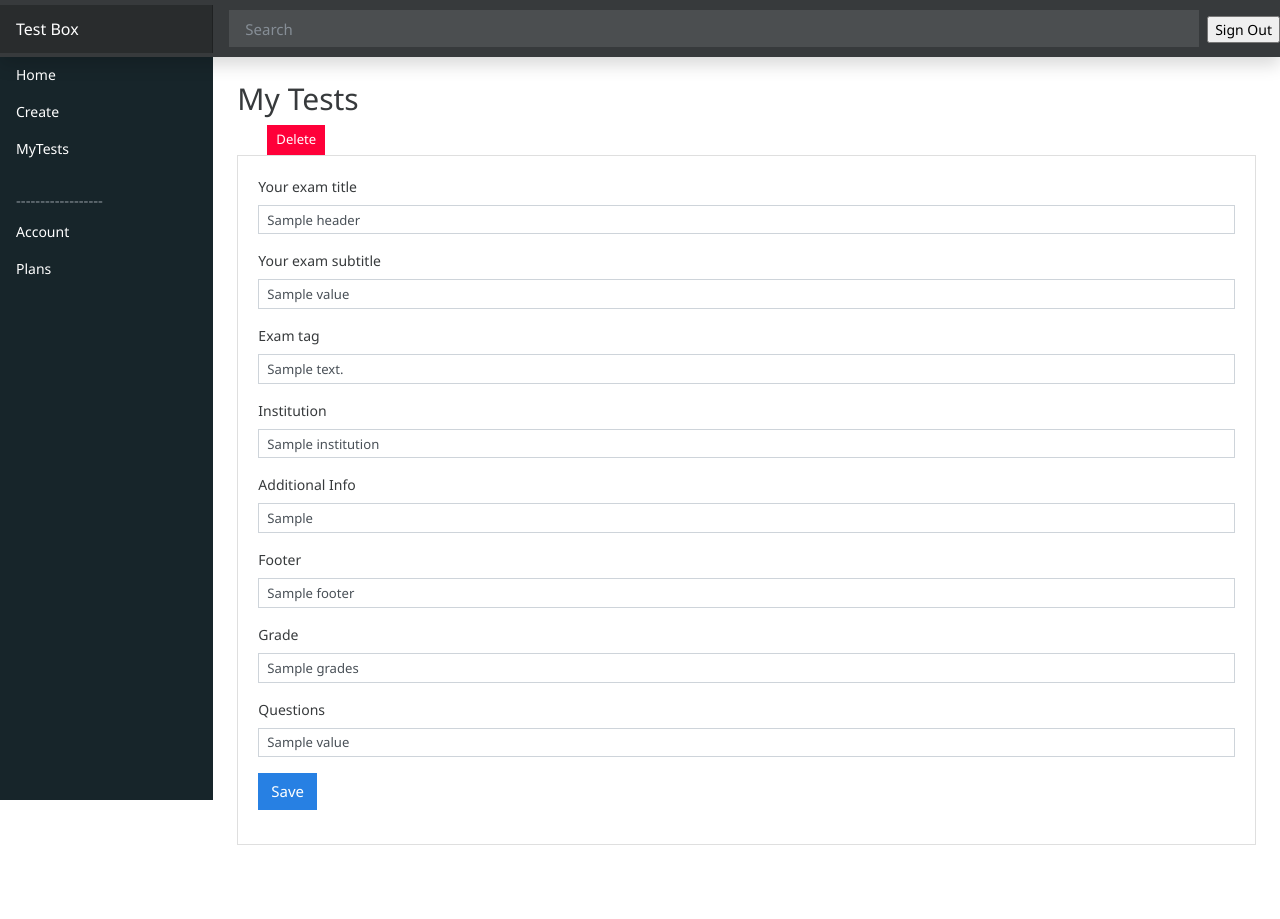
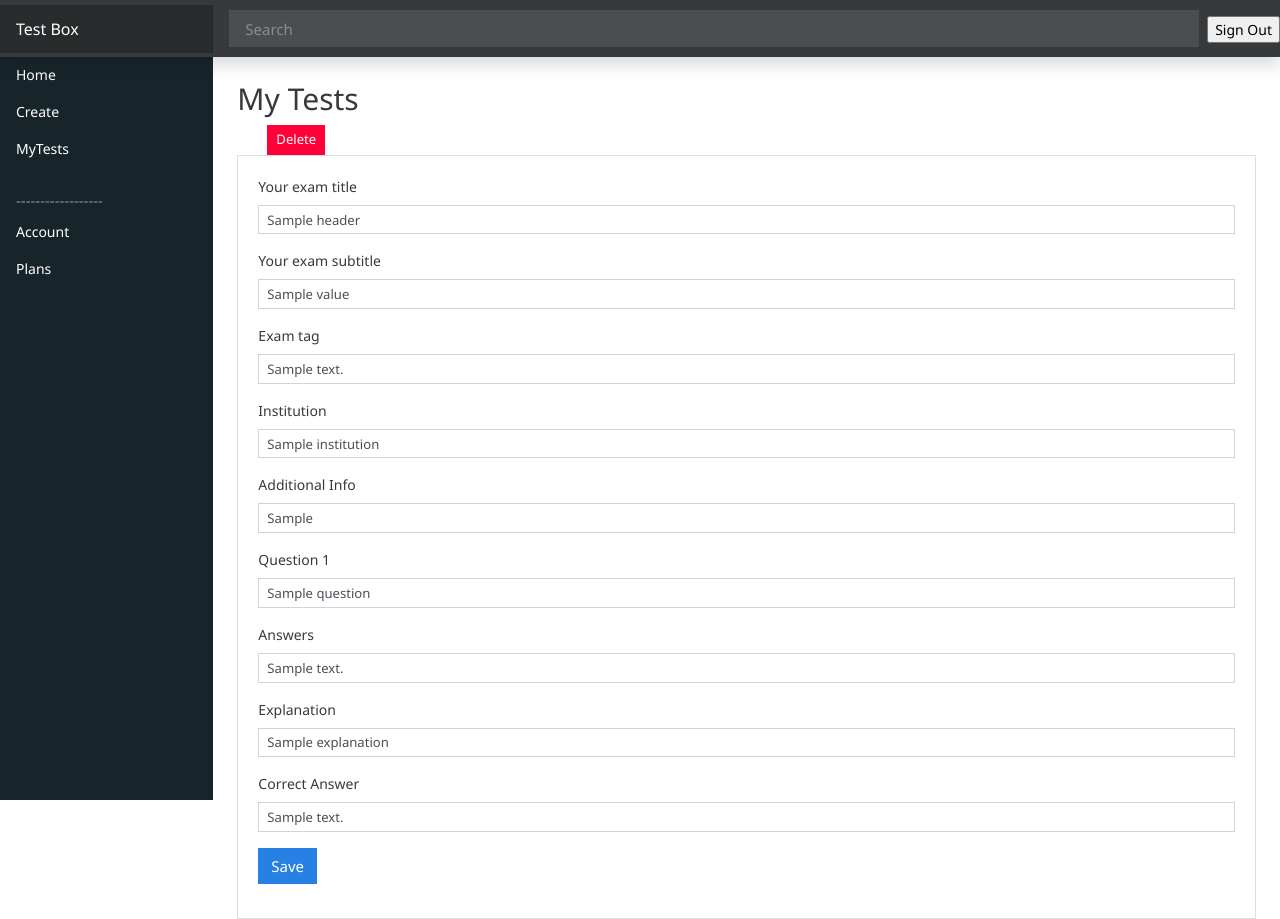
Before and after one commit to martinyanev94/PracticeTestApp, a Django app: template templates/mytests/edit_pt.html in a window 1280 px wide. Before the commit the page ends 845 px from the top, so only its background shows below. Run offline with Django 4.2, Linux system fonts and the light colour scheme; the template is opened without the code that fills it: most values are stand-ins (such as "Sample title", 1, 10 or a date in 2020); some libraries are stand-ins or nearby versions.

Commit message:
Start multiple questions handling

```diff
--- a/templates/mytests/edit_pt.html
+++ b/templates/mytests/edit_pt.html
@@ -1,5 +1,4 @@
 {% extends 'base.html' %} {% block content %}
-
 
 <div class="container mt-4">
   <div class="row">
@@ -7,53 +6,30 @@
   </div>
 
   <div class="col-md-2">
-      <a
-        href="{% url 'delete-test' user_tests.id %}"
-        class="btn btn-danger btn-sm"
-        >Delete</a
-      >
+    <a href="{% url 'delete-test' user_tests.id %}" class="btn btn-danger btn-sm">Delete</a>
   </div>
 </div>
 
 <div class="card">
   <div class="card-body">
     <form action="{% url 'edit-test' user_tests.id %}" method="post">
-        {% include 'partials/_messages.html'%} {% csrf_token %}
+      {% include 'partials/_messages.html'%}
+      {% csrf_token %}
       <div class="form-group">
         <label for="">Your exam title</label>
-          <input
-            type="text"
-            class="form-control form-control-sm"
-            name="header"
-            value="{{values.header}}"
-          />
+        <input type="text" class="form-control form-control-sm" name="header" value="{{ values.header }}" />
       </div>
       <div class="form-group">
         <label for="">Your exam subtitle</label>
-          <input
-            type="text"
-            class="form-control form-control-sm"
-            name="subtitle"
-            value="{{values.subtitle}}"
-          />
+        <input type="text" class="form-control form-control-sm" name="subtitle" value="{{ values.subtitle }}" />
       </div>
       <div class="form-group">
         <label for="">Exam tag</label>
-          <input
-            type="text"
-            class="form-control form-control-sm"
-            name="notes"
-            value="{{values.notes}}"
-          />
+        <input type="text" class="form-control form-control-sm" name="notes" value="{{ values.notes }}" />
       </div>
       <div class="form-group">
         <label for="">Institution</label>
-          <input
-            type="text"
-            class="form-control form-control-sm"
-            name="institution"
-            value="{{values.institution}}"
-          />
+        <input type="text" class="form-control form-control-sm" name="institution" value="{{ values.institution }}" />
       </div>
       <div class="form-group">
         <label for="">Additional Info</label>
@@ -61,45 +37,52 @@
           type="text"
           class="form-control form-control-sm"
           name="add_header_info"
-            value="{{values.add_header_info}}"
+          value="{{ values.add_header_info }}"
         />
       </div>
 
+      <!-- Dynamically generate fields for each question -->
+      {% for question_id, question_data in values.questions.items %}
       <div class="form-group">
-          <label for="">Footer</label>
+        <label for="">Question {{ forloop.counter }}</label>
         <input
           type="text"
           class="form-control form-control-sm"
-            name="footer"
-            value="{{values.footer}}"
+          name="questions_{{ question_id }}_question"
+          value="{{ question_data.question }}"
         />
       </div>
       <div class="form-group">
-          <label for="">Grade</label>
+        <label for="">Answers</label>
         <input
           type="text"
           class="form-control form-control-sm"
-            name="grades"
-            value="{{values.grades}}"
+          name="questions_{{ question_id }}_answers"
+          value="{{ question_data.answers|join:', ' }}"
         />
       </div>
       <div class="form-group">
-          <label for="">Questions</label>
+        <label for="">Explanation</label>
         <input
           type="text"
           class="form-control form-control-sm"
-            name="questions"
-            value="{{values.questions}}"
+          name="questions_{{ question_id }}_explanation"
+          value="{{ question_data.explanation }}"
         />
       </div>
+      <div class="form-group">
+        <label for="">Correct Answer</label>
+        <input
+          type="text"
+          class="form-control form-control-sm"
+          name="questions_{{ question_id }}_correct_answer"
+          value="{{ question_data.correct_answer|join:', ' }}"
+        />
+      </div>
+      {% endfor %}
 
-        <input
-          type="submit"
-          value="Save"
-          class="btn btn-primary btn-primary-sm"
-        />
+      <input type="submit" value="Save" class="btn btn-primary btn-primary-sm" />
     </form>
-    </div>
   </div>
 </div>
 
```
Also changed, not shown: mytests/views.py (+17 -9 lines). Lines whose indentation alone changed are shown as unchanged.
